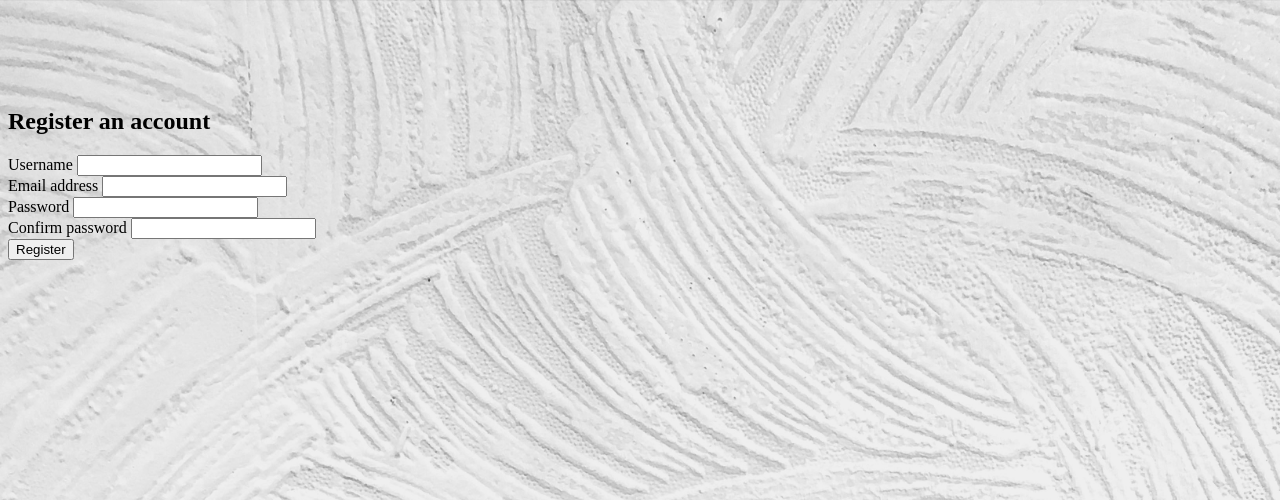
After one commit to adrian-wojcik/Ankietowo, a Django app: page /accounts/register/ in a window 1280 px wide. The commit adds this page. Shown: the top 500 px of the page. Run offline with Django 3.2, Linux system fonts and the light colour scheme.

Commit message:
dodanie rejestracji użytkownika

```diff
--- a/Ankietowo/accounts/apps.py
+++ b/Ankietowo/accounts/apps.py
@@ -4,3 +4,5 @@ from django.apps import AppConfig
 class AccountsConfig(AppConfig):
     default_auto_field = "django.db.models.BigAutoField"
     name = "accounts"
+    def ready(self):
+        import accounts.signals
--- a/Ankietowo/accounts/templates/registration/login.html
+++ b/Ankietowo/accounts/templates/registration/login.html
@@ -15,6 +15,9 @@
     </form>
     <p style="font-size: 2rem;"> Nie masz konta? To co zrobisz, nic nie zrobisz :) </p>
 
+     <a class="btn btn-primary btn-lg mt-3" href="{% url 'accounts:register' %}"
+       role="button" style="font-size: 2rem;">Zarejestruj się</a>
+
     <a class="btn btn-primary btn-lg mt-3" href="{% url 'polls:index' %}"
        role="button" style="font-size: 2rem;">Wróć na główną</a>
   </div>
--- /dev/null
+++ b/Ankietowo/accounts/templates/registration/register.html
@@ -0,0 +1,25 @@
+{% extends 'base.html' %}
+
+{% block content %}
+  <h2>Register an account</h2>
+  <form method="post">
+    {% csrf_token %}
+    <div class="form-group">
+      <label for="username">Username</label>
+      <input type="text" name="username" id="username" class="form-control" required>
+    </div>
+    <div class="form-group">
+      <label for="email">Email address</label>
+      <input type="email" name="email" id="email" class="form-control" required>
+    </div>
+    <div class="form-group">
+      <label for="password1">Password</label>
+      <input type="password" name="password1" id="password1" class="form-control" required>
+    </div>
+    <div class="form-group">
+      <label for="password2">Confirm password</label>
+      <input type="password" name="password2" id="password2" class="form-control" required>
+    </div>
+    <button type="submit" class="btn btn-primary">Register</button>
+  </form>
+{% endblock %}
--- a/Ankietowo/accounts/urls.py
+++ b/Ankietowo/accounts/urls.py
@@ -5,4 +5,5 @@ app_name = 'accounts'
 
 urlpatterns = [
     path('profile/', views.profile, name='profile'),
+    path('register/', views.register, name='register')
 ]
--- a/Ankietowo/accounts/views.py
+++ b/Ankietowo/accounts/views.py
@@ -1,7 +1,25 @@
-from django.shortcuts import render
+from django.contrib.auth.forms import UserCreationForm
+from django.contrib.auth import login, authenticate
+from django.shortcuts import render, redirect
+
 
 # Create your views here.
 
 
 def profile(request):
     return render(request, 'accounts/profile.html')
+
+
+def register(request):
+    if request.method == 'POST':
+        form = UserCreationForm(request.POST)
+        if form.is_valid():
+            form.save()
+            username = form.cleaned_data.get('username')
+            password = form.cleaned_data.get('password1')
+            user = authenticate(username=username, password=password)
+            login(request, user)
+            return redirect('login')
+    else:
+        form = UserCreationForm()
+    return render(request, 'registration/register.html', {'form': form})
```
Also changed, not shown: Ankietowo/accounts/signals.py (added, +10 -0 lines), Ankietowo/accounts/templates/accounts/profile.html (+11 -0 lines), Ankietowo/polls/views.py (line endings or trailing spaces).
